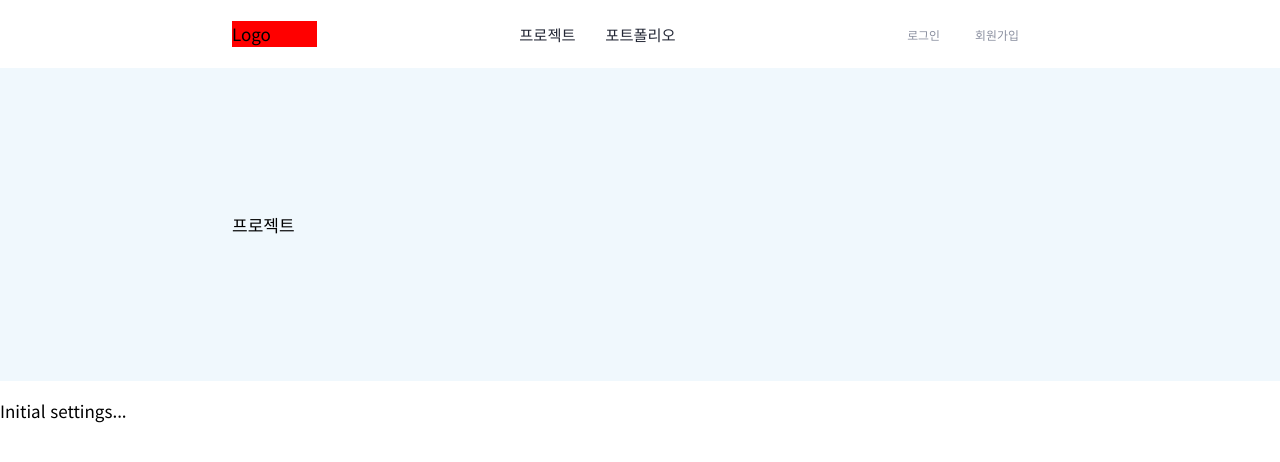
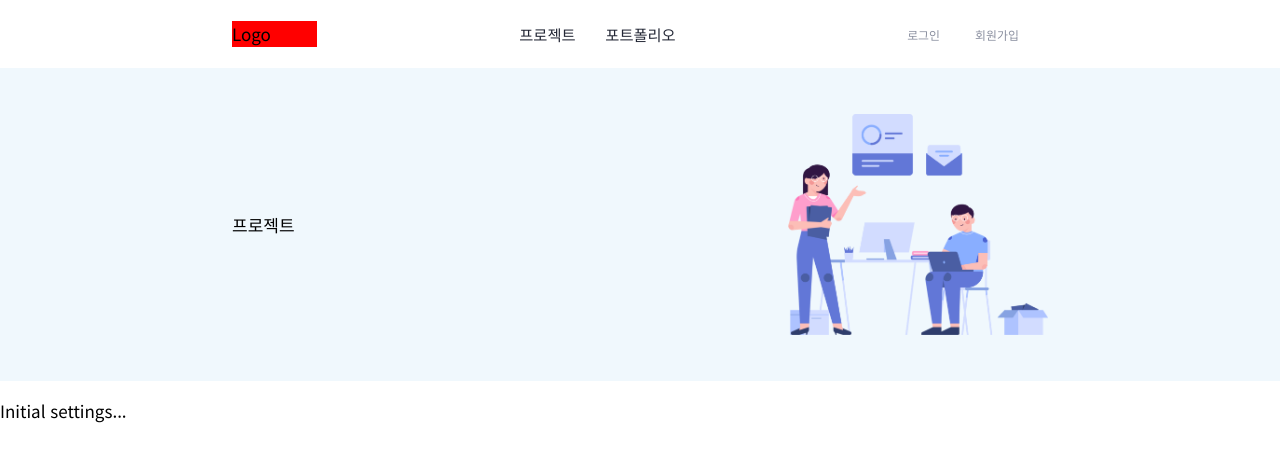
Before and after one commit to produce1886/pick-me-up, a Next.js app: page / in a window 1280 px wide. Shown: the top 462 px of the page. Built offline with nearby package versions, Linux system fonts and the light colour scheme.

Commit message:
Update design of banner

```diff
--- a/src/components/molecules/Banner.js
+++ b/src/components/molecules/Banner.js
@@ -1,10 +1,13 @@
 import styled from "styled-components";
 import Wrapper from "../atoms/Banner/Item";
 
-export default function Item() {
+export default function Item(props) {
   return (
-    <Wrapper color="#f0f8fd">
-      <InnerWrapper>프로젝트</InnerWrapper>
+    <Wrapper color={props.color}>
+      <InnerWrapper>
+        <Col>{props.type}</Col>
+        <Img src="Image/Project.png"></Img>
+      </InnerWrapper>
     </Wrapper>
   );
 }
@@ -16,4 +19,14 @@ const InnerWrapper = styled.div`
   align-items: center;
   display: flex;
   flex-direction: row;
+  justify-content: space-between;
 `;
+
+const Col = styled.div`
+  display: flex;
+  flex-direction: column;
+`;
+
+const Img = styled.img`
+  height: 13rem;
+`;
--- a/src/components/organisms/Banner.js
+++ b/src/components/organisms/Banner.js
@@ -5,7 +5,7 @@ import Item from "../molecules/Banner";
 export default function Banner() {
   return (
     <Wrapper>
-      <Item color="#f0f8fd">프로젝트</Item>
+      <Item color="#f0f8fd" type="프로젝트"></Item>
     </Wrapper>
   );
 }
```
Also changed, not shown: src/components/atoms/Button/Pill.js (added, +12 -0 lines), src/components/molecules/Button/Banner.js (added, +10 -0 lines), public/Image/Portfolio.png (added), public/Image/Project.png (added).
